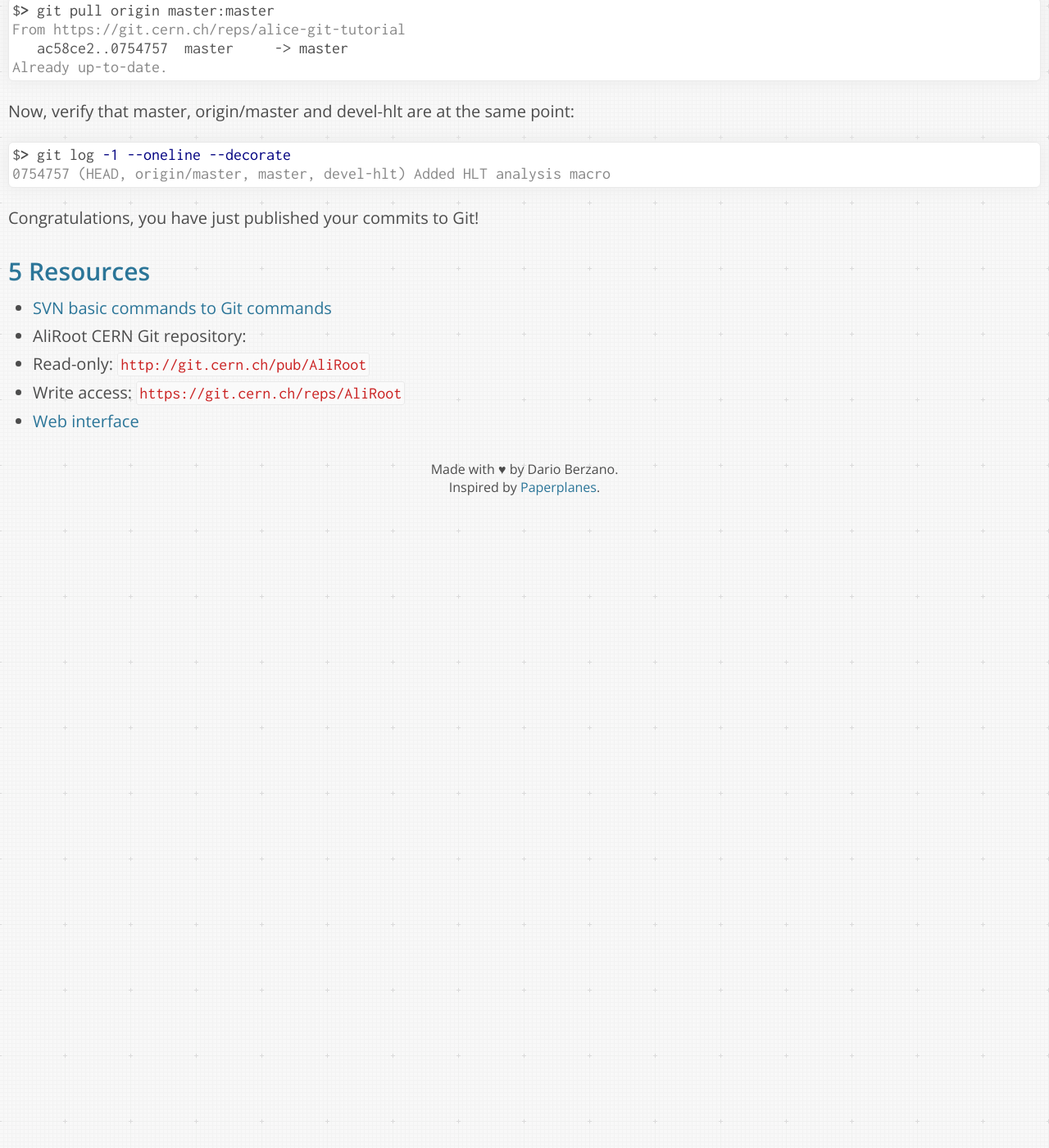
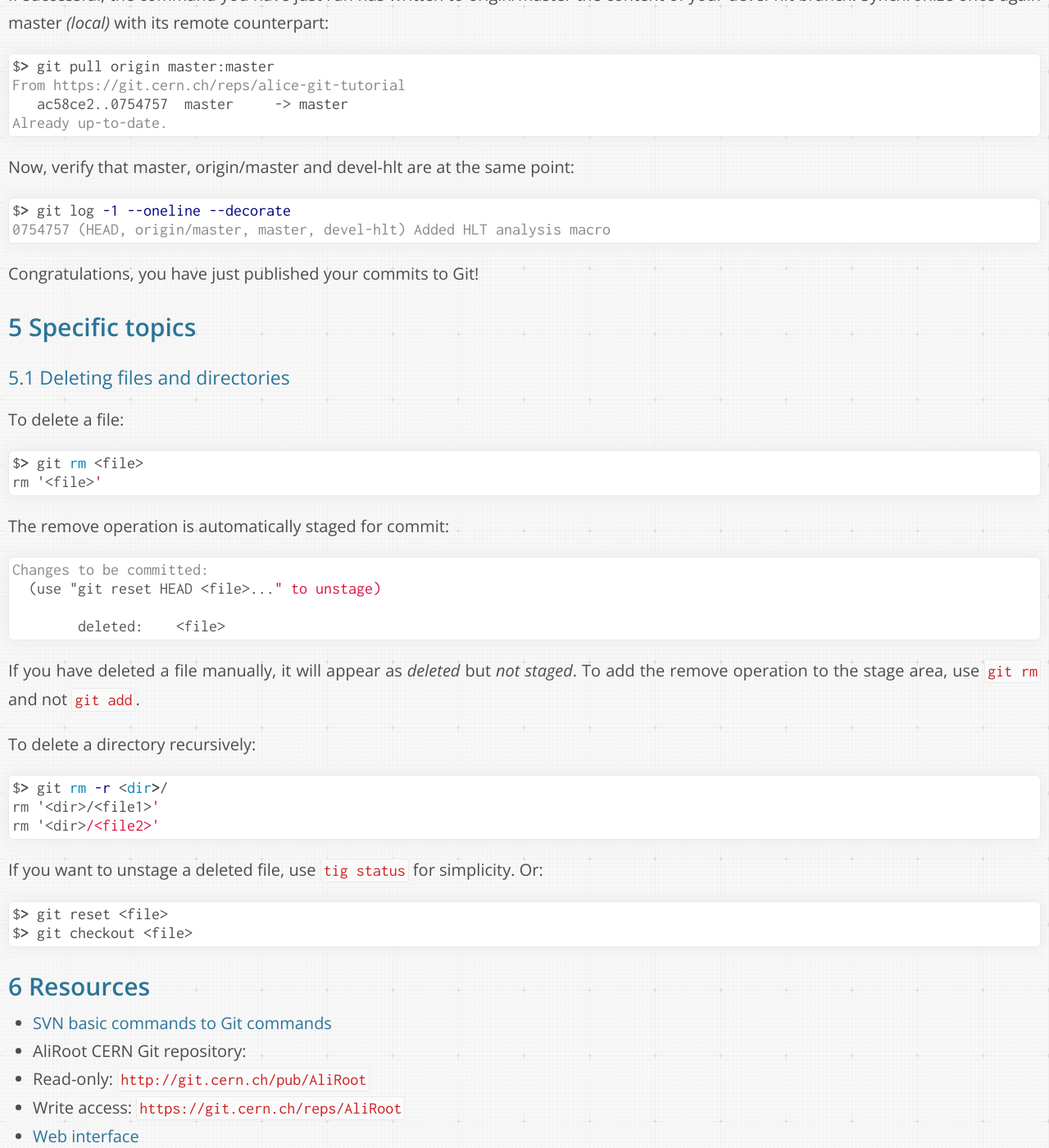
Before and after one commit to dberzano/dberzano.github.io, a Jekyll site: the page built from alice/git/index.md, in a window 1280 px wide and 1400 px high, scrolled down 27273 px. Shown: the whole window at 82% size. Built offline with Jekyll 4.4.1, drawn with Linux system fonts in a browser that asks for light colours; Markdown is read by kramdown in place of the engine named in the settings; before the commit the page ends 27903 px from its top, so only the background shows below that; some of the changed text lies outside the part shown.

Commit message:
GitTut: delete files

````diff
--- a/alice/git/index.md
+++ b/alice/git/index.md
@@ -1150,6 +1150,46 @@ $> git log -1 --oneline --decorate
 Congratulations, you have just published your commits to Git!
 
 
+Specific topics
+---------------
+
+### Deleting files and directories
+
+To delete a file:
+
+```console
+$> git rm <file>
+rm '<file>'
+```
+
+The remove operation is automatically staged for commit:
+
+```console
+Changes to be committed:
+  (use "git reset HEAD <file>..." to unstage)
+
+	deleted:    <file>
+```
+
+If you have deleted a file manually, it will appear as *deleted* but *not
+staged*. To add the remove operation to the stage area, use `git rm` and not
+`git add`.
+
+To delete a directory recursively:
+
+```console
+$> git rm -r <dir>/
+rm '<dir>/<file1>'
+rm '<dir>/<file2>'
+```
+
+If you want to unstage a deleted file, use `tig status` for simplicity. Or:
+
+```console
+$> git reset <file>
+$> git checkout <file>
+```
+
 Resources
 ---------
 
````
